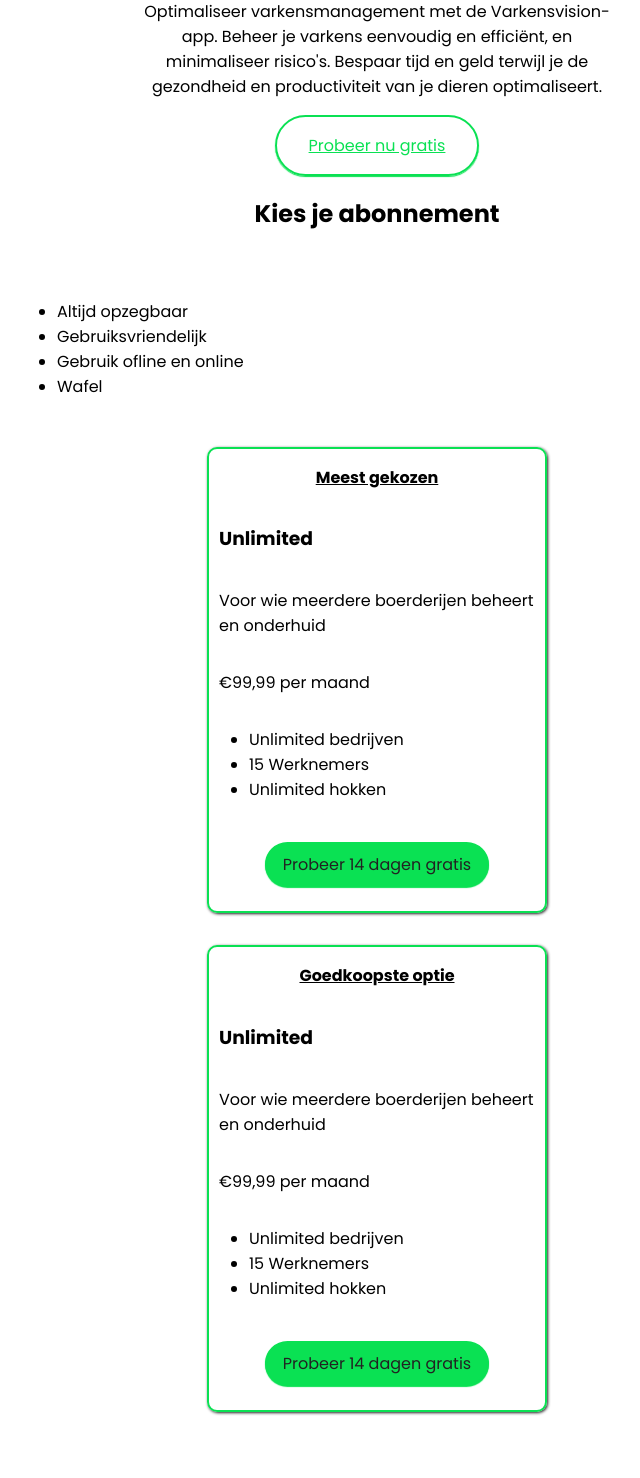
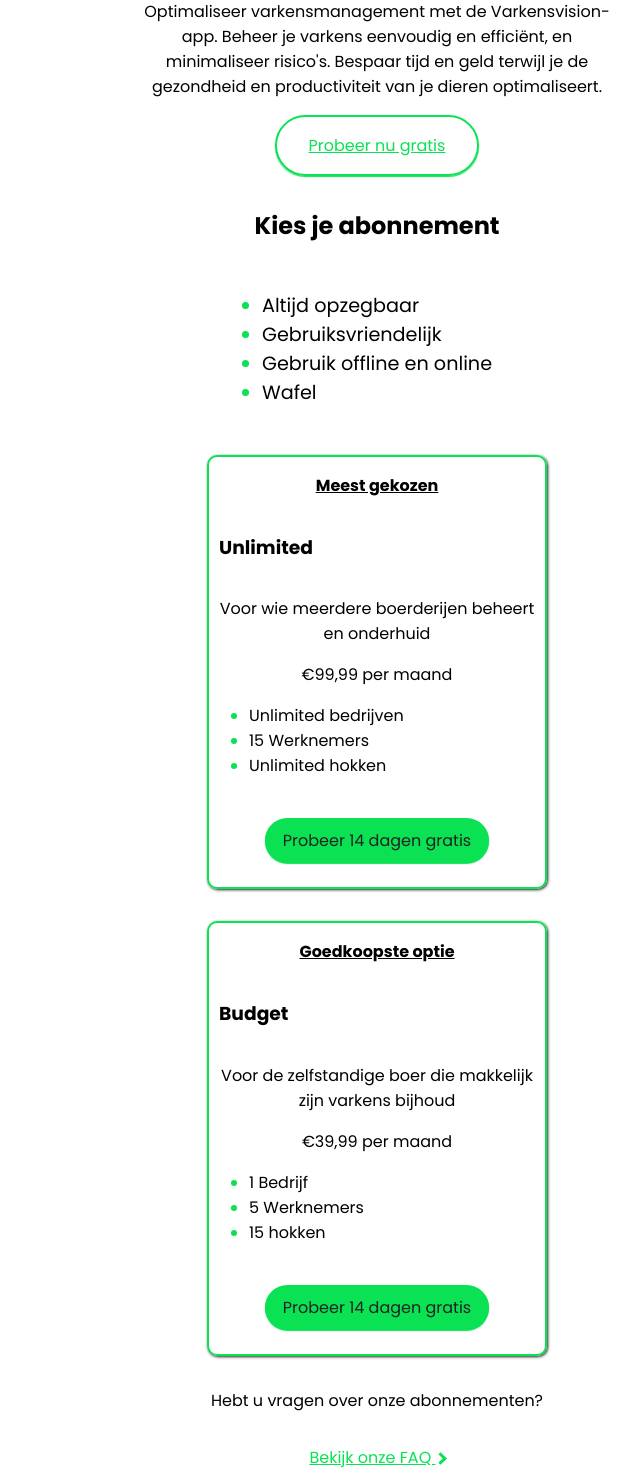
Before and after one commit to KobeHenkens/VarkensVision, a PHP site: page / in a window 1280 px wide. Shown: the part 164-1642 px from the top of the page, without its empty margins (263-903 px from the left). Before the commit the page ends 1579 px from the top, so only its background shows below. Run offline with PHP 8.4, Linux system fonts and the light colour scheme.

Commit message:
color+layout

```diff
--- a/index.html
+++ b/index.html
@@ -51,7 +51,7 @@
                     <ul class="voordelen grid">
                         <li>Altijd opzegbaar</li>
                         <li>Gebruiksvriendelijk</li>
-                        <li>Gebruik ofline en online</li>
+                        <li>Gebruik offline en online</li>
                         <li>Wafel</li>
                     </ul>
                     <div class="card grid">
@@ -68,16 +68,18 @@
                     </div>
                     <div class="card grid">
                         <p>Goedkoopste optie</p>
-                        <h3>Unlimited</h3>
-                        <p>Voor wie meerdere boerderijen beheert en onderhuid</p>
-                        <p>€99,99 per maand</p>
+                        <h3>Budget</h3>
+                        <p>Voor de zelfstandige boer die makkelijk zijn varkens bijhoud</p>
+                        <p>€39,99 per maand</p>
                         <ul>
-                            <li>Unlimited bedrijven</li>
-                            <li>15 Werknemers</li>
-                            <li>Unlimited hokken</li>
+                            <li>1 Bedrijf</li>
+                            <li>5 Werknemers</li>
+                            <li>15 hokken</li>
                         </ul>
                         <a href="https://www.figma.com/proto/5DWmCiRSFmRnZ3J3gRWUHM/Coworking?type=design&node-id=7-23&t=u9eHzlhhLQcFrFha-1&scaling=scale-down&page-id=0%3A1&starting-point-node-id=8%3A33&show-proto-sidebar=1&mode=design">Probeer 14 dagen gratis</a>
                     </div>
+                    <p>Hebt u vragen over onze abonnementen?</p>
+                    <a href="./FAQ/index.html">Bekijk onze FAQ <span class="arrow"></span></a>
                 </section>
             </main>
             <footer>
--- a/main.js
+++ b/main.js
@@ -15,6 +15,11 @@
 
     hamburgerButton = addEventListener('click', toggleNav);
 
+    document.addEventListener('click', function(event) {
+        if (!nav.contains(event.target) && nav.classList.contains('active')) {
+            toggleNav();
+        }
+    });
 
 
 
--- a/styles.css
+++ b/styles.css
@@ -136,6 +136,7 @@ header nav ul a {
     border-radius: 2rem;
     padding: 1rem 2rem;
     box-shadow: 0px 1px 1px var(--primary);
+    margin-bottom: 2rem;
 }
 .hero ul{
     display: none;
@@ -145,7 +146,10 @@ header nav ul a {
     grid-column: span 12;
     row-gap: 2rem;
 }
-.pricing h2{
+.pricing h2, .pricing p:last-of-type{
+    margin: 0;
+}
+.pricing h2, .pricing p, .pricing a{
     grid-column: span 12;
     text-align: center;
     justify-self: center;
@@ -153,9 +157,14 @@ header nav ul a {
 .pricing .voordelen{
     grid-column: span 12;
     padding: 0;
+    justify-self: center;
 }
 .pricing .voordelen li{
     grid-column: 3 / span 8;
+    font-size: 1.2rem;
+}
+.pricing .voordelen li::marker{
+    color: var(--primary);
 }
 .pricing .card{
     grid-column: 2 / span 10;
@@ -178,6 +187,9 @@ header nav ul a {
 .pricing .card ul{
     grid-column: span 12;
 }
+.pricing .card ul li::marker{
+    color: var(--primary);
+}
 .pricing .card a{
     text-align: center;
     color: var(--secondary);
@@ -191,3 +203,13 @@ header nav ul a {
     box-shadow: 0px 1px 1px var(--primary);
     text-decoration: none;
 }
+.pricing a{
+    color: var(--primary);
+}
+.arrow {
+    border: solid var(--primary);
+    border-width: 0 3px 3px 0;
+    display: inline-block;
+    padding: 3px;
+    transform: rotate(-45deg);
+  }
```
